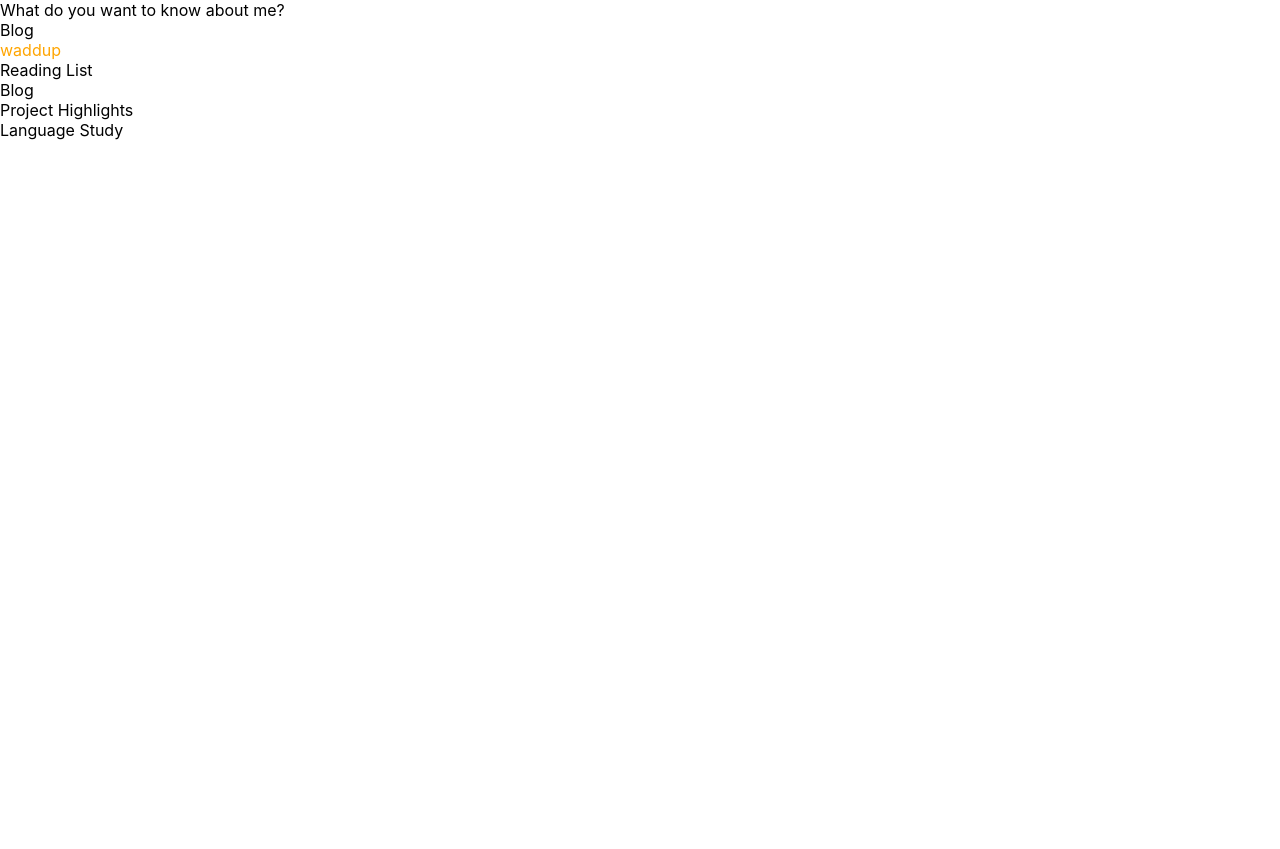
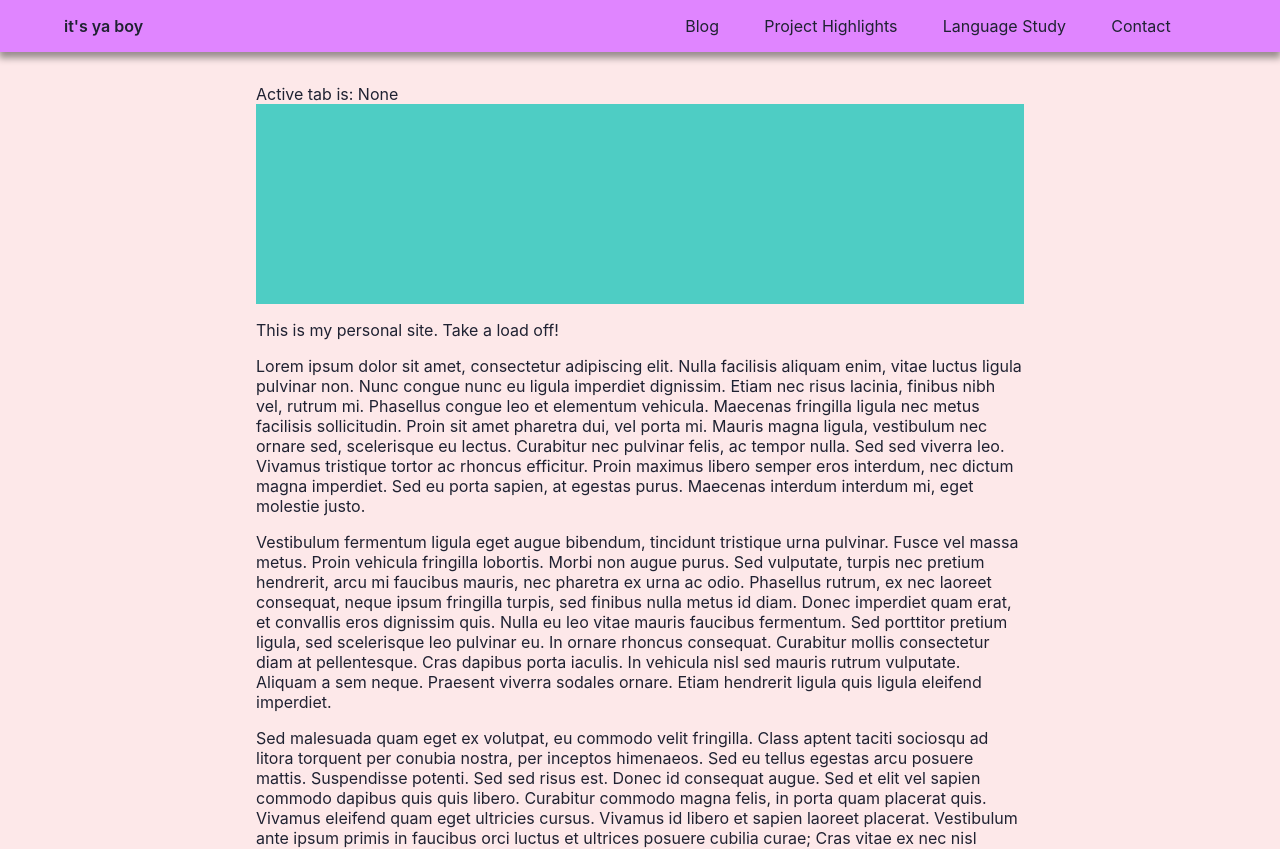
Before and after one commit to bern/bern.github.io, a React (Create React App) app: page / in a window 1280 px wide. Shown: the top 849 px of the page. Before the commit the page ends 800 px from the top, so only its background shows below. Built offline with nearby package versions, Linux system fonts and the light colour scheme.

Commit message:
tabs and stuff

```diff
--- a/src/App.css
+++ b/src/App.css
@@ -1,3 +1,8 @@
+body {
+  background-color: #fde8e9;
+  color: #1f2232;
+}
+
 .App {
   text-align: center;
 }
--- a/src/App.tsx
+++ b/src/App.tsx
@@ -1,32 +1,53 @@
-import React from 'react';
+import React, { useState } from 'react';
 import logo from './logo.svg';
 import './App.css';
-import { TabBar } from './components/TabBar';
+import { TabBar, TabName } from './components/TabBar';
 import { BlogTab } from './components/BlogTab';
+import { Layout } from './components/Layout';
 
 function App() {
+  const [activeTab, setActiveTab] = useState<TabName>('None');
+
+  console.log(activeTab)
+
+  let mainContent = <></>;
+  switch(activeTab) {
+    case 'Blog':
+      mainContent = <BlogTab/>;
+      break;
+    default:
+      mainContent = (<><div>
+        Active tab is: {` ${activeTab}`}
+      </div>
+      <div style={{ width: '100%', height: '200px', backgroundColor: '#4ecdc4' }}>
+      </div>
+      <p>
+        This is my personal site. Take a load off!
+      </p>
+      <p>
+        Lorem ipsum dolor sit amet, consectetur adipiscing elit. Nulla facilisis aliquam enim, vitae luctus ligula pulvinar non. Nunc congue nunc eu ligula imperdiet dignissim. Etiam nec risus lacinia, finibus nibh vel, rutrum mi. Phasellus congue leo et elementum vehicula. Maecenas fringilla ligula nec metus facilisis sollicitudin. Proin sit amet pharetra dui, vel porta mi. Mauris magna ligula, vestibulum nec ornare sed, scelerisque eu lectus. Curabitur nec pulvinar felis, ac tempor nulla. Sed sed viverra leo. Vivamus tristique tortor ac rhoncus efficitur. Proin maximus libero semper eros interdum, nec dictum magna imperdiet. Sed eu porta sapien, at egestas purus. Maecenas interdum interdum mi, eget molestie justo.
+      </p>
+      <p>
+        Vestibulum fermentum ligula eget augue bibendum, tincidunt tristique urna pulvinar. Fusce vel massa metus. Proin vehicula fringilla lobortis. Morbi non augue purus. Sed vulputate, turpis nec pretium hendrerit, arcu mi faucibus mauris, nec pharetra ex urna ac odio. Phasellus rutrum, ex nec laoreet consequat, neque ipsum fringilla turpis, sed finibus nulla metus id diam. Donec imperdiet quam erat, et convallis eros dignissim quis. Nulla eu leo vitae mauris faucibus fermentum. Sed porttitor pretium ligula, sed scelerisque leo pulvinar eu. In ornare rhoncus consequat. Curabitur mollis consectetur diam at pellentesque. Cras dapibus porta iaculis. In vehicula nisl sed mauris rutrum vulputate. Aliquam a sem neque. Praesent viverra sodales ornare. Etiam hendrerit ligula quis ligula eleifend imperdiet.
+      </p>
+      <p>
+        Sed malesuada quam eget ex volutpat, eu commodo velit fringilla. Class aptent taciti sociosqu ad litora torquent per conubia nostra, per inceptos himenaeos. Sed eu tellus egestas arcu posuere mattis. Suspendisse potenti. Sed sed risus est. Donec id consequat augue. Sed et elit vel sapien commodo dapibus quis quis libero. Curabitur commodo magna felis, in porta quam placerat quis. Vivamus eleifend quam eget ultricies cursus. Vivamus id libero et sapien laoreet placerat. Vestibulum ante ipsum primis in faucibus orci luctus et ultrices posuere cubilia curae; Cras vitae ex nec nisl blandit dapibus. Aliquam fermentum dignissim enim, vitae gravida ipsum commodo non. Etiam quis tortor id est ultrices suscipit. Phasellus quis mattis felis, sed placerat neque. Mauris dapibus non elit sit amet mollis.
+      </p>
+      <p>
+        Class aptent taciti sociosqu ad litora torquent per conubia nostra, per inceptos himenaeos. Suspendisse ex ipsum, sagittis eget commodo ut, luctus in turpis. Nullam est magna, condimentum in consectetur a, mattis nec lectus. Cras interdum est augue, vitae hendrerit lacus convallis blandit. Etiam ac cursus leo. Praesent in leo vitae risus gravida laoreet. Cras erat tortor, ultrices id hendrerit sed, iaculis sit amet orci. Sed cursus arcu sapien, quis congue augue consectetur id. Mauris blandit id justo sit amet consequat. Praesent malesuada vel orci eu venenatis. Vestibulum eleifend porttitor orci, quis congue nisi condimentum eget. Nunc volutpat dignissim augue, et bibendum lacus pharetra ullamcorper. Proin egestas purus nec dignissim blandit.
+      </p>
+      <p>
+        Nam gravida magna et erat vestibulum interdum a vel ipsum. In fermentum in purus aliquet volutpat. Sed rhoncus, erat vel rhoncus tempus, lacus massa tincidunt eros, nec egestas magna augue eget diam. Maecenas at dictum turpis, ullamcorper faucibus elit. Cras ac ligula ultricies, sodales urna ac, consectetur metus. Proin luctus turpis quis libero cursus, vulputate convallis diam fringilla. Donec accumsan vehicula condimentum. Nunc mollis, dolor non auctor blandit, tellus nibh elementum nisl, eget pellentesque nisi lorem vel ante. Phasellus est mi, vehicula id aliquet non, tempus vel erat. Vestibulum semper ultrices velit vitae tincidunt. Nulla dolor metus, rutrum id magna non, sagittis tempor felis. In tristique tellus id nibh semper, non varius justo malesuada. Phasellus luctus velit et lorem finibus posuere. Duis ullamcorper nulla sed turpis consectetur viverra. Ut ut feugiat est, in rhoncus urna. Quisque viverra, nisi eu auctor pharetra, urna sem rhoncus nunc, non interdum quam leo eu libero.
+      </p></>)
+  }
+
   return (
-    <div>
-      What do you want to know about me?
-      <div>
-        <TabBar></TabBar>
-      </div>
-      <div>
-        <BlogTab/>
-      </div>
-      <div>
-        Reading List
-      </div>
-      <div>
-        Blog
-      </div>
-      <div>
-        Project Highlights
-      </div>
-      <div>
-        Language Study
-      </div>
-    </div>
+    <>
+      <TabBar activeTab={activeTab} onTabChange={(tab: TabName) => {setActiveTab(tab)}}/>
+      <Layout>
+        {mainContent}
+      </Layout>
+    </>
   );
 }
 
--- a/src/components/BlogTab.tsx
+++ b/src/components/BlogTab.tsx
@@ -2,10 +2,8 @@ import { Layout } from './Layout';
 
 export const BlogTab = () => {
     return (
-        <Layout>
-            <div>
-                waddup
-            </div>
-        </Layout>
-    )
+        <div>
+            waddup!!!!!!
+        </div>
+    );
 }
--- a/src/components/Layout.tsx
+++ b/src/components/Layout.tsx
@@ -2,8 +2,10 @@ import React, { ReactElement, ReactNode } from "react"
 
 export const Layout = ({children}: {children: React.ReactNode}) => {
     return (
-        <div style={{ color: 'orange', backgroundColor: 'fafafa' }}>
-            {children}
+        <div>
+            <div style={{ padding: '0px 20%', marginTop: '32px' }}>
+                {children}
+            </div>
         </div>
     )
 }
--- a/src/components/TabBar.tsx
+++ b/src/components/TabBar.tsx
@@ -1,22 +1,38 @@
 import { useState } from "react";
 
-enum Tabs {
-    blog = "Blob",
-    none = "None"
-}
+export type TabName = 'Blog' | 'Project Highlights' | 'Language Study' | 'Contact' | 'None';
+const TabList: TabName[] = ['Blog', 'Project Highlights', 'Language Study', 'Contact'];
 
-export const TabBar = () => {
-    const [activeTab, setActiveTab] = useState(Tabs.none);
+export const TabBar = ({onTabChange, activeTab}: {onTabChange: (tab: TabName) => void; activeTab: TabName}) => {
+    return (
+        <div style={{
+            backgroundColor: '#e085ff',
+            position: 'relative',
+            top: '0',
+            minHeight: '36px',
+            padding: '8px 5%',
+            boxShadow: '0px 5px 7px 1px rgba(0,0,0,0.4)',
+            display: 'flex',
+            justifyContent: 'space-between',
+            alignItems: 'center',
+            minWidth: '945px'
 
-    return (
-        <div>
-            <div
-                onClick={() => {
-                    setActiveTab(Tabs.blog);
-                }}
-                style={{ fontWeight: activeTab === Tabs.blog ? 800 : 400 }}
-            >
-                Blog
+            //-webkit-box-shadow: 0px 5px 7px -2px rgba(0,0,0,0.63);
+        }}>
+            <div style={{ flexBasis: '50%', fontWeight: '600' }}>it's ya boy</div>
+            <div style={{ flexBasis: '50%', display: 'flex', flexGrow: '1', flexDirection: 'row', justifyContent: 'space-evenly' }}>
+                {TabList.map((tabName: TabName) => {
+                    return (
+                        <div
+                            onClick={() => {
+                                onTabChange(tabName);
+                            }}
+                            style={{ cursor: 'pointer', fontWeight: activeTab === (tabName) ? 800 : 400 }}
+                        >
+                            {tabName}
+                        </div>
+                    )
+                })}
             </div>
         </div>
     )
```
Also changed, not shown: src/components/Blog/BlogCard.tsx (added, +10 -0 lines), src/components/HomeTab.tsx (added, +11 -0 lines).
